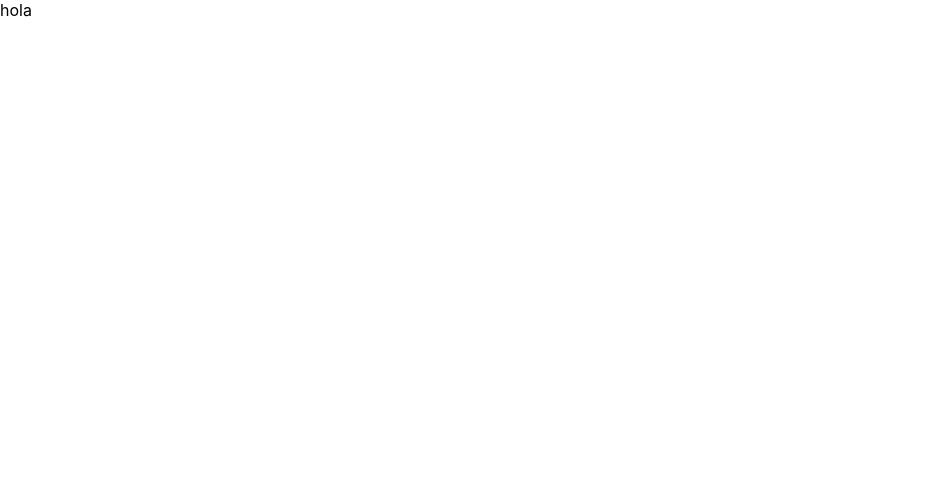
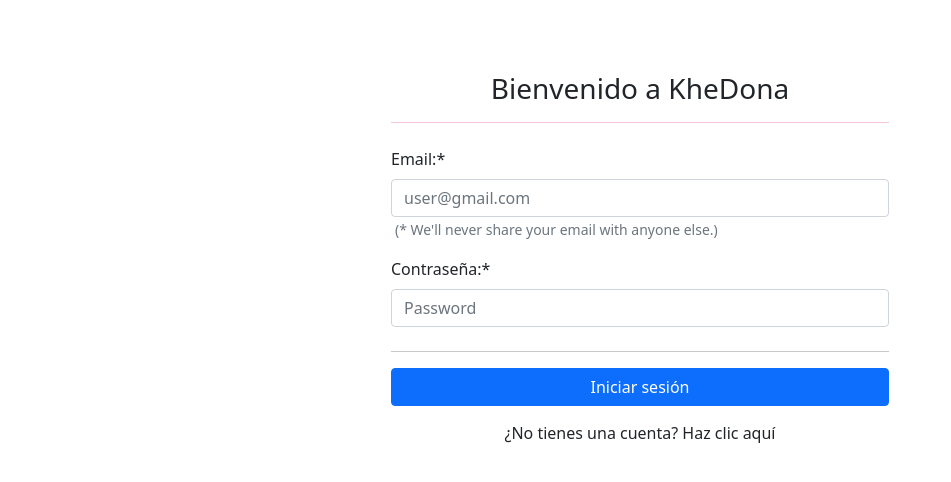
Before and after one commit to DiegoIpaez/yoxed-fe, a React (Create React App) app: page /login in a window 1280 px wide. Shown: the top 482 px of the page, without its empty margins (0-951 px from the left). Built offline with nearby package versions, Linux system fonts and the light colour scheme.

Commit message:
Login y regisUser funcionando

```diff
--- /dev/null
+++ b/src/components/modals/ModalRegisUser.jsx
@@ -0,0 +1,146 @@
+import React, { useState } from "react";
+import { postUsuario } from "../../helpers/usuarios";
+import { Modal, Button } from "react-bootstrap";
+import Swal from "sweetalert2";
+
+
+const ModalRegisUser = ({ show, handleClose }) => {
+  const [loading, setLoading] = useState(false);
+  const [formValue, setFormValue] = useState({
+    nombre: "",
+    apellido: "",
+    email: "",
+    password: "",
+    rol: "USER_ROLE",
+  });
+
+  const handleChange = (e) => {
+    setFormValue({
+      ...formValue,
+      [e.target.name]: e.target.value,
+    });
+  };
+
+  const handleSubmit = (e) => {
+    e.preventDefault();
+
+    setLoading(true);
+
+    postUsuario(formValue).then((respuesta) => {
+      //   console.log(respuesta);
+      if (respuesta.errors) {
+        setLoading(false);
+        return window.alert(respuesta.errors[0].msg);
+      }
+      setLoading(false);
+      setFormValue({
+        nombre: "",
+        apellido: "",
+        email: "",
+        password: "",
+        rol: "USER_ROLE",
+      });
+      Swal.fire({
+        icon: "success",
+        title: "Muchas gracias!",
+        text: "Se ha registrado con exito",
+      });
+      handleClose();
+    });
+  };
+
+  return (
+    <div>
+      <Modal show={show} onHide={handleClose} centered>
+        <div className="cuerpoModal">
+          <Modal.Header className="tituloModal">
+            <Modal.Title className="text-white">
+              <img src={"registrarse"} className="logoRegis" alt="" />
+            </Modal.Title>
+          </Modal.Header>
+          <form onSubmit={handleSubmit}>
+            <Modal.Body>
+              <div className="form-group mb-3">
+                <label>Nombre</label>
+                <input
+                  type="text"
+                  name="nombre"
+                  className="form-control"
+                  placeholder="Ej: Pedro"
+                  required
+                  value={formValue.nombre}
+                  onChange={handleChange}
+                  maxLength={20}
+                  minLength={1}
+                />
+              </div>
+              <div className="form-group mb-3">
+                <label>Apellido</label>
+                <input
+                  type="text"
+                  name="apellido"
+                  className="form-control"
+                  placeholder="Ej: Perez"
+                  required
+                  value={formValue.apellido}
+                  onChange={handleChange}
+                  maxLength={20}
+                  minLength={1}
+                />
+              </div>
+              <div className="form-group mb-3">
+                <label>Email</label>
+                <input
+                  type="email"
+                  name="email"
+                  className="form-control"
+                  placeholder="pedroperez@gmail.com"
+                  required
+                  value={formValue.email}
+                  onChange={handleChange}
+                  maxLength={40}
+                  minLength={6}
+                />
+              </div>
+              <div className="form-group mb-3">
+                <label>Password</label>
+                <input
+                  type="password"
+                  name="password"
+                  className="form-control"
+                  autoComplete="off"
+                  required
+                  value={formValue.password}
+                  onChange={handleChange}
+                  maxLength={20}
+                  minLength={6}
+                />
+              </div>
+              {/*  */}
+            </Modal.Body>
+            <Modal.Footer>
+              <div className="container">
+                <div className="row mb-2">
+                  <Button
+                    className="btn-registrar"
+                    type="submit"
+                    disabled={loading}
+                  >
+                    Registrarse
+                  </Button>
+                </div>
+                <div className="row">
+                  <Button className="btn-registrar-login" onClick={handleClose}>
+                    ¿Ya tienes una cuenta? Haz clic aquí.
+                  </Button>
+                </div>
+              </div>
+            </Modal.Footer>
+          </form>
+        </div>
+      </Modal>
+    </div>
+  );
+};
+
+export default ModalRegisUser;
--- a/src/index.js
+++ b/src/index.js
@@ -1,6 +1,9 @@
 import React from 'react';
 import ReactDOM from 'react-dom';
 import './index.css';
+import "bootstrap/dist/css/bootstrap.min.css";
+import "bootstrap/dist/js/bootstrap.bundle";
+import "@fortawesome/fontawesome-free/css/all.css";
 import App from '../src/routes/App';
 
 ReactDOM.render(
--- /dev/null
+++ b/src/pages/Home.jsx
@@ -0,0 +1,11 @@
+import React from 'react'
+
+const Home = () => {
+    return (
+        <div>
+            <h1>bienvenido</h1>
+        </div>
+    )
+}
+
+export default Home
--- /dev/null
+++ b/src/pages/Login.jsx
@@ -0,0 +1,148 @@
+import React, { useEffect, useRef, useState } from "react";
+import { useHistory } from "react-router";
+import { postAuth } from "../helpers/autenticador";
+import { Form, Button } from "react-bootstrap";
+import ModalRegisUser from "../components/modals/ModalRegisUser";
+
+export default function Login() {
+  const isMounted = useRef(true);
+
+  const history = useHistory();
+
+  const [formValue, setFormvalue] = useState({
+    email: "",
+    password: "",
+  });
+
+  const [btnDisable, setBtnDisable] = useState(false);
+
+  const [login, setLogin] = useState({});
+
+  useEffect(() => {
+    if (login.token) {
+      localStorage.setItem("auth", JSON.stringify(login));
+      setTimeout(() => {
+        history.push("/");
+      }, 1000);
+    }
+  }, [login, history]);
+
+  useEffect(() => {
+    return () => {
+      isMounted.current = false;
+    };
+  }, []);
+
+  const handleChange = ({ target }) => {
+    setFormvalue({
+      ...formValue,
+      [target.name]: target.value,
+    });
+  };
+
+  const handleSumbit = (e) => {
+    e.preventDefault();
+    const { email, password } = formValue;
+
+    if (email && password) {
+      setBtnDisable(true);
+      if (isMounted.current) {
+        postAuth(formValue).then((respuesta) => {
+          setLogin(respuesta);
+
+          setBtnDisable(false);
+
+          setFormvalue({
+            email: "",
+            password: "",
+          });
+        });
+      }
+    }
+  };
+
+  const [show, setShow] = useState(false);
+
+  const handleClose = () => setShow(false);
+  const handleShow = () => setShow(true);
+
+  return (
+    <div className="container mt-5 mb-5">
+      <div className="row mt-5">
+        <div className="col-md-3 col-12"></div>
+        <div className="col-md-6 col-12 login-form pt-4 pb-4">
+          <div className="container">
+            {/* Cuerpo Login*/}
+            <div className="row">
+              <Form onSubmit={handleSumbit}>
+                <h3 className="bienvenidoLogin text-center"> Bienvenido a KheDona</h3>
+
+                <hr className="userlogin-hr mb-4" style={{ color: '#d31c77' }} />
+                <Form.Group className="mb-3" controlId="formBasicEmail">
+                  <Form.Label>
+                    Email:<span className="text-required">*</span>
+                  </Form.Label>
+                  <Form.Control
+                    value={formValue.email}
+                    onChange={handleChange}
+                    type="email"
+                    name="email"
+                    placeholder="user@gmail.com"
+                    className="inputLoginUser"
+                    maxLength={30}
+                    minLength={8}
+                  />
+                  <Form.Text className="text-muted ps-1">
+                    (* We'll never share your email with anyone else.)
+                  </Form.Text>
+                </Form.Group>
+
+                <Form.Group className="mb-3 mb-4" controlId="formBasicPassword">
+                  <Form.Label>
+                    Contraseña:<span className="text-required">*</span>
+                  </Form.Label>
+                  <Form.Control
+                    onChange={handleChange}
+                    value={formValue.password}
+                    name="password"
+                    type="password"
+                    placeholder="Password"
+                    className="inputLoginUser"
+                    maxLength={20}
+                    minLength={6}
+                  />
+                </Form.Group>
+
+                <hr />
+                <div className="d-grid gap-2">
+                  <Button
+                    className="btn-registrar"
+                    disabled={btnDisable}
+                    type="submit"
+                  >
+                    Iniciar sesión
+                  </Button>
+                </div>
+                <div className="text-center">
+                  <button className="btn btn-registrar-login mt-2" onClick={handleShow}>
+                    ¿No tienes una cuenta? Haz clic aquí
+                  </button>
+                </div>
+
+                {login.ok === false && (
+                  <div className="alert alert-danger mt-3" role="alert">
+                    {login.msg}
+                  </div>
+                )}
+              </Form>
+            </div>
+            {/* Fin de Cuerpo login */}
+          </div>
+        </div>
+        <div className="col-md-3 col-12"></div>
+      </div>{" "}
+      <div className="row mb-5 pb-3"></div>
+      <ModalRegisUser show={show} handleClose={handleClose} />
+    </div>
+  );
+}
--- a/src/routes/App.js
+++ b/src/routes/App.js
@@ -1,9 +1,16 @@
+import React from 'react'
+import { BrowserRouter as Router, Switch, Route } from "react-router-dom";
+import Home from '../pages/Home';
+import Login from "../pages/Login"
 
 function App() {
   return (
-    <div className="App">
-      hola
-    </div>
+    <Router>
+      <Switch>
+      <Route exact path="/" component={Home} />
+      <Route exact path="/login" component={Login} />
+      </Switch>
+    </Router>
   );
 }
 
```
Also changed, not shown: src/components/Footer.jsx (added, +11 -0 lines), src/components/NavBar.jsx (added, +11 -0 lines).
